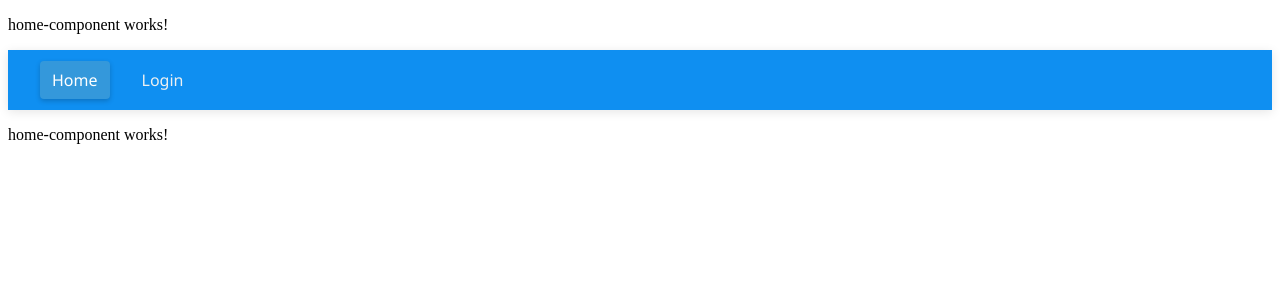
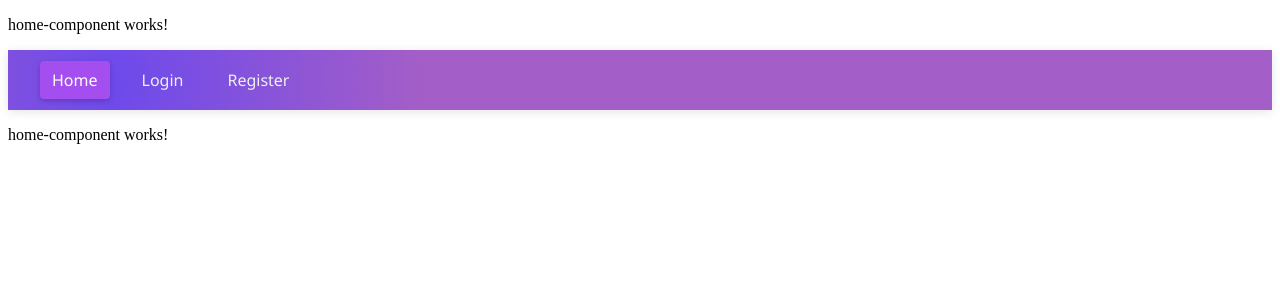
Before and after one commit to sujithprakash15/Team5-FinalProject, an Angular app in the folder Ticketing_Portal_Project/Frontend/angular-app/: page / in a window 1280 px wide. Shown: the top 300 px of the page. Built offline with nearby package versions, Linux system fonts and the light colour scheme; no server answers.

Commit message:
new files addded

```diff
--- a/Ticketing_Portal_Project/Frontend/angular-app/src/app/app.routes.ts
+++ b/Ticketing_Portal_Project/Frontend/angular-app/src/app/app.routes.ts
@@ -15,6 +15,7 @@ export const routes: Routes = [
      {path: '', component: HomeComponent},
      {path: 'login', component: LoginComponent },
      {path: 'logout', component: LogoutComponent },
+     {path: 'register', component: RegisterComponent },
      {path: 'ticket', component: TicketComponent },
      {path: 'department', component: DepartmentComponent },
      {path: 'ticketreply', component: TicketreplyComponent },
--- a/Ticketing_Portal_Project/Frontend/angular-app/src/app/app.ts
+++ b/Ticketing_Portal_Project/Frontend/angular-app/src/app/app.ts
@@ -10,10 +10,11 @@ import { SlaComponent } from './sla-component/sla-component';
 import { TickettypeComponent } from './tickettype-component/tickettype-component';
 import { NavbarComponent } from './navbar-component/navbar-component';
 import { HomeComponent } from "./home-component/home-component";
+import { RegisterComponent } from './register-component/register-component';
 
 @Component({
   selector: 'app-root',
-  imports: [RouterOutlet, RouterLink, RouterLinkActive, LoginComponent, LogoutComponent, TicketComponent, DepartmentComponent, TicketreplyComponent, SlaComponent, TickettypeComponent, EmployeeComponent, NavbarComponent, HomeComponent],
+  imports: [RouterOutlet, RouterLink, RouterLinkActive, LoginComponent, LogoutComponent, RegisterComponent, TicketComponent, DepartmentComponent, TicketreplyComponent, SlaComponent, TickettypeComponent, EmployeeComponent, NavbarComponent, HomeComponent],
   templateUrl: './app.html',
   styleUrl: './app.css'
 })
--- a/Ticketing_Portal_Project/Frontend/angular-app/src/app/navbar-component/navbar-component.css
+++ b/Ticketing_Portal_Project/Frontend/angular-app/src/app/navbar-component/navbar-component.css
@@ -1,6 +1,9 @@
 /* Main Navigation Styles */
 .main-nav {
-    background-color: #0f8ff1;
+    /* background-color: #660ff1; */
+    background: #020024;
+    background-image: radial-gradient( circle 315px at 8% 51.4%,  #6c49ec 0%, rgb(164, 94, 199) 100.3% );
+/* background: linear-gradient(90deg,rgba(2, 0, 36, 1) 0%, rgba(9, 9, 121, 1) 35%, rgba(0, 212, 255, 1) 100%); */
     color: white;
     padding: 0;
     box-shadow: 0 2px 10px rgba(0, 0, 0, 0.1);
@@ -40,7 +43,7 @@
 }
 
 .nav-links a.active {
-    background-color: #3498db;
+    background-color: #a44eef;
     color: white;
     box-shadow: 0 2px 5px rgba(0, 0, 0, 0.2);
 }
--- a/Ticketing_Portal_Project/Frontend/angular-app/src/app/navbar-component/navbar-component.html
+++ b/Ticketing_Portal_Project/Frontend/angular-app/src/app/navbar-component/navbar-component.html
@@ -5,44 +5,35 @@
    <div class="nav-container">
 
       <div class="nav-links">
-                <a routerLink="/"
-                   routerLinkActive="active"
-                   [routerLinkActiveOptions]="{ exact: true }">
+         <a routerLink="/" routerLinkActive="active" [routerLinkActiveOptions]="{ exact: true }">
             Home
          </a>
 
-                <a routerLink="/employee"
-                   routerLinkActive="active">
+         <a routerLink="/employee" routerLinkActive="active">
             Employee
          </a>
 
-                <a routerLink="/ticket"
-                   routerLinkActive="active">
+         <a routerLink="/ticket" routerLinkActive="active">
             Ticket
          </a>
 
-                <a routerLink="/ticketreply"
-                   routerLinkActive="active">
+         <a routerLink="/ticketreply" routerLinkActive="active">
             Ticket Reply
          </a>
 
-                <a routerLink="/tickettype"
-                   routerLinkActive="active">
+         <a routerLink="/tickettype" routerLinkActive="active">
             Ticket Type
          </a>
 
-                <a routerLink="/department"
-                   routerLinkActive="active">
+         <a routerLink="/department" routerLinkActive="active">
             Department
          </a>
 
-                <a routerLink="/sla"
-                   routerLinkActive="active">
+         <a routerLink="/sla" routerLinkActive="active">
             SLA
          </a>
 
-                <a routerLink="/logout"
-                   routerLinkActive="active">
+         <a routerLink="/logout" routerLinkActive="active">
             Logout
          </a>
       </div>
@@ -60,15 +51,16 @@
    <div class="nav-container">
       <div class="nav-links">
 
-                <a routerLink="/"
-                   routerLinkActive="active"
-                   [routerLinkActiveOptions]="{ exact: true }">
+         <a routerLink="/" routerLinkActive="active" [routerLinkActiveOptions]="{ exact: true }">
             Home
          </a>
 
-                <a routerLink="/login"
-                   routerLinkActive="active">
+         <a routerLink="/login" routerLinkActive="active">
             Login
+         </a>
+
+         <a routerLink="/register" routerLinkActive="active">
+            Register
          </a>
 
       </div>
```
Also changed, not shown: 5 other files (tests, documents, lock files or other folders). Lines whose indentation alone changed are shown as unchanged.
